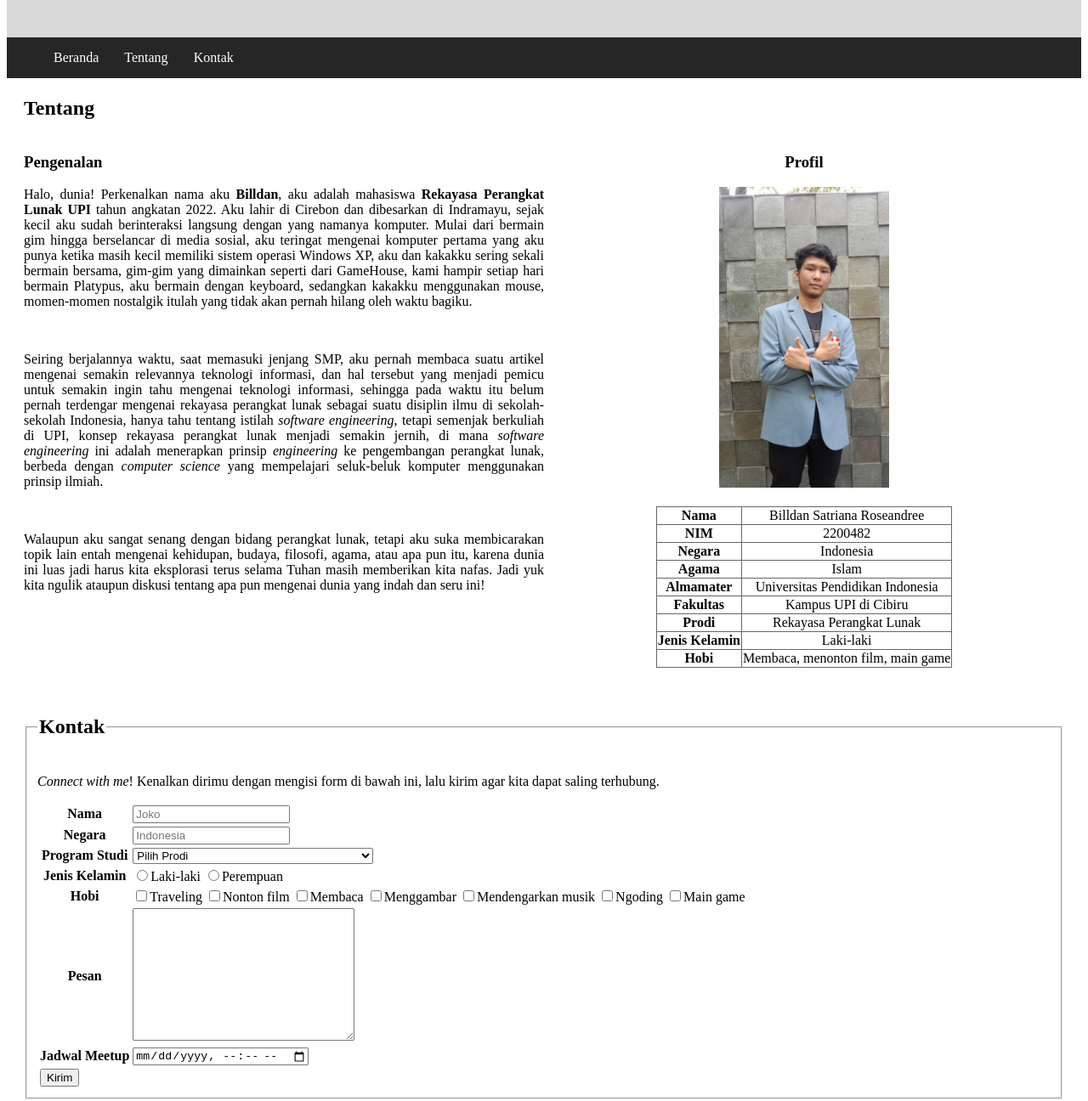
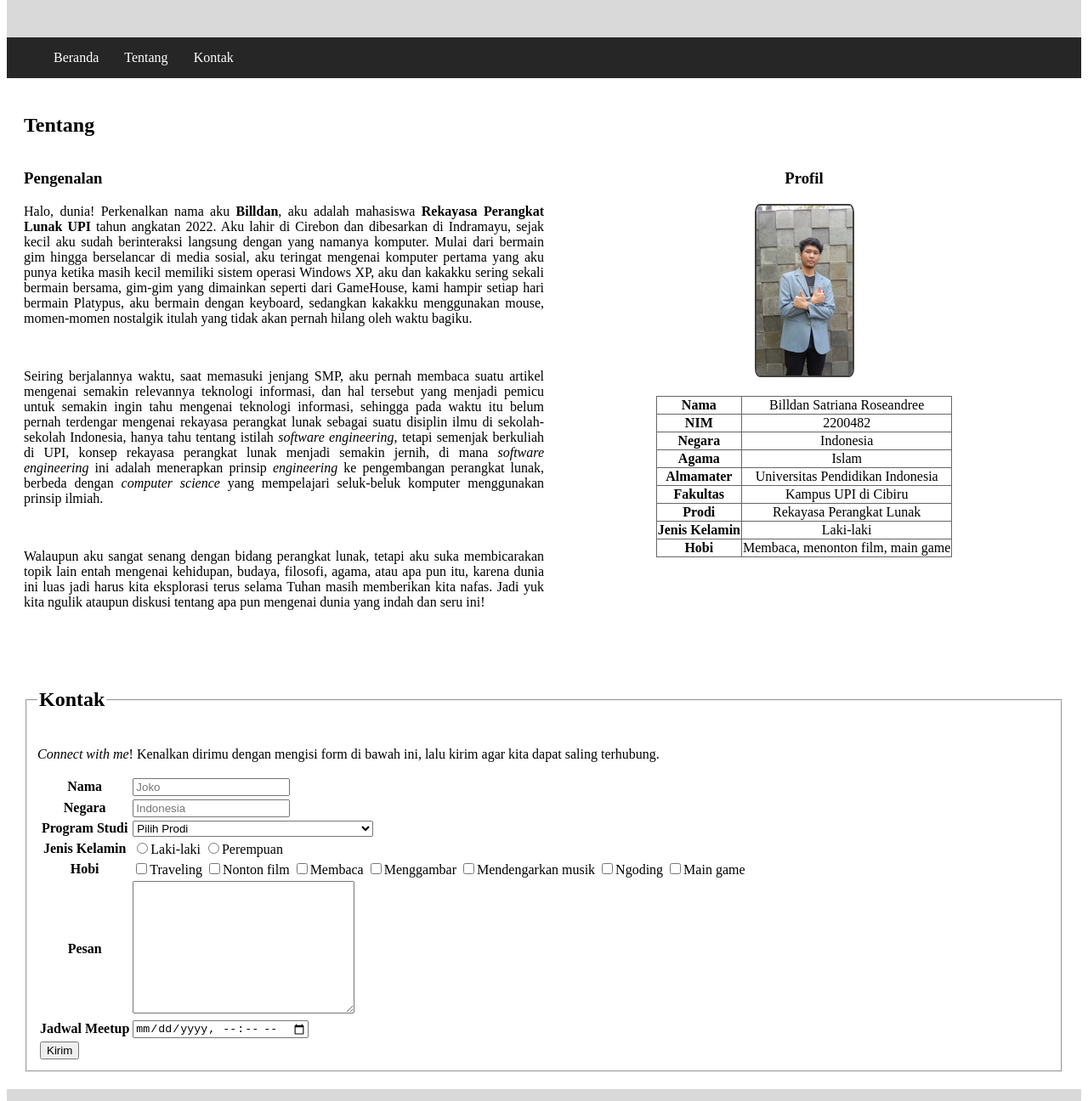
Before and after one commit to billdansatriana/biodata, a plain HTML site: page index.html in a window 1280 px wide. Shown: the part 94-1390 px from the top of the page at 85% size. Drawn offline with Linux system fonts and the light colour scheme.

Commit message:
styled profile-picture

```diff
--- a/index.html
+++ b/index.html
@@ -39,7 +39,7 @@
             <aside id="profile">
                 <center>
                     <h3>Profil</h3>
-                    <img src="profile.jpg" alt="self-img" width="200px">
+                    <img id="profile-picture" src="profile.jpg" alt="profile-picture">
                     <br><br>
                     <table>
                         <tr>
--- a/style.css
+++ b/style.css
@@ -1,7 +1,3 @@
-/* * {
-    box-sizing: border-box;
-} */
-
 header {
     background-color: hsl(0, 0%, 85%);
     text-align: center;
@@ -36,7 +32,7 @@ header {
 }
 
 #about {
-    margin: 20px;
+    padding: 20px;
 }
 
 #introduction {
@@ -50,6 +46,12 @@ header {
     float: right;
 }
 
+#profile-picture {
+    height: 200px;
+    border: 2px solid hsl(0, 0%, 25%);
+    border-radius: 5%;
+}
+
 #profile table, #profile tr, #profile td {
     border-collapse: collapse;
     border: 1.8px solid hsl(0, 0%, 40%);
@@ -58,7 +60,7 @@ header {
 
 #contact {
     clear: both;
-    margin: 20px;
+    padding: 20px;
 }
 
 footer {
```
